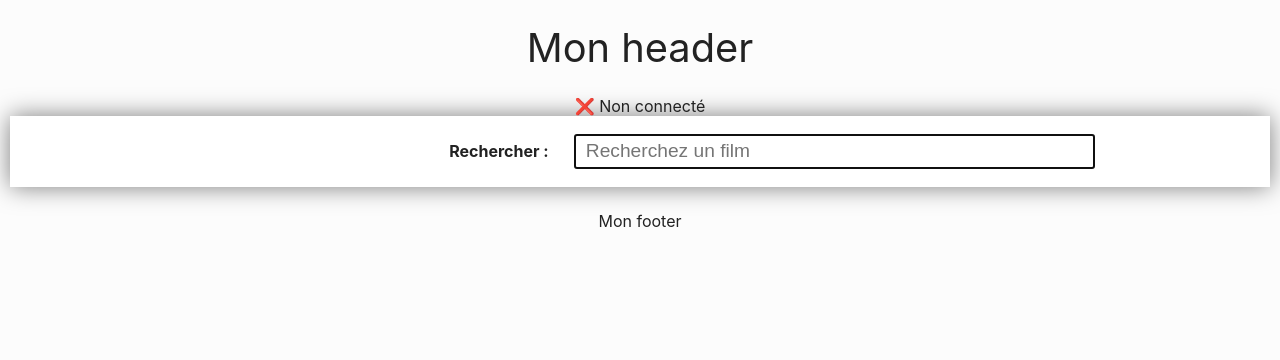
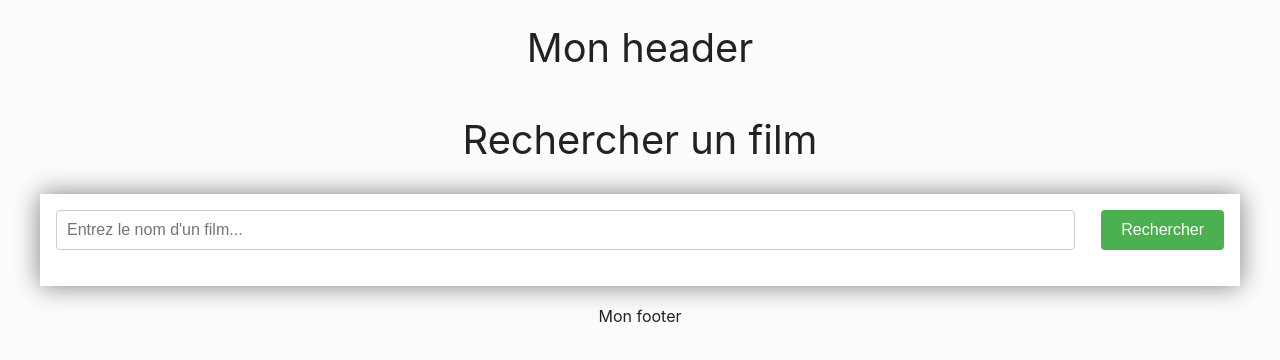
Before and after one commit to DraayZe/WR505, a Vue app: page /search in a window 1280 px wide. Shown: the top 360 px of the page. Built offline with nearby package versions, Linux system fonts and the light colour scheme.

Commit message:
add:backend connected to frontend

```diff
--- a/src/App.vue
+++ b/src/App.vue
@@ -17,7 +17,8 @@ function handleLogout() {
       <h1>Mon header</h1>
 
       <div v-if="session.loggedIn" class="user-info">
-        <span>👋 Bonjour, {{ session.user?.firstname }}</span>
+        <span style="padding: 10px">👋 Bonjour, {{ session.user?.firstname }} </span>
+        <span>{{session.user?.email}}</span>
         <button @click="handleLogout">Se déconnecter</button>
       </div>
     </div>
--- a/src/components/SearchFilm.vue
+++ b/src/components/SearchFilm.vue
@@ -1,81 +1,206 @@
 <script setup>
-import { ref, computed, watch, onMounted } from "vue";
-import Film from "@/components/Film.vue";
+import { ref } from 'vue'
+import FilmService from '@/services/FilmService'
 
-const query = ref("");
-const films = ref([]);
+const query = ref('')
+const films = ref([])
+const loading = ref(false)
+const error = ref(null)
 
-import { useSession } from '@/stores/session'
-const session = useSession()
+const searchFilms = async () => {
+  if (!query.value.trim()) {
+    error.value = 'Veuillez entrer un terme de recherche'
+    return
+  }
 
-function searchFilms() {
-  films.value = [
-    {
-      title: "Titanic",
-      released: "19 Dec 1997",
-      director: "James Cameron",
-      actors: "Leonardo DiCaprio, Kate Winslet, Billy Zane, Kathy Bates",
-      poster: "https://m.media-amazon.com/images/M/MV5BMDdmZGU3NDQtY2E5My00ZTliLWIzOTUtMTY4ZGI1YjdiNjk3XkEyXkFqcGdeQXVyNTA4NzY1MzY@._V1_SX300.jpg",
-      plot: "84 years later, a 100 year-old woman named Rose tells the story...",
-      metascore: "75",
-    },
-    {
-      title: "Blade Runner",
-      released: "25 Jun 1982",
-      director: "Ridley Scott",
-      actors: "Harrison Ford, Rutger Hauer, Sean Young, Edward James Olmos",
-      poster: "https://m.media-amazon.com/images/M/MV5BNzQzMzJhZTEtOWM4NS00MTdhLTg0YjgtMjM4MDRkZjUwZDBlXkEyXkFqcGdeQXVyNjU0OTQ0OTY@._V1_SX300.jpg",
-      plot: "A blade runner must pursue and terminate four replicants...",
-      metascore: "89",
-    },
-    {
-      title: "The Shining",
-      released: "13 Jun 1980",
-      director: "Stanley Kubrick",
-      actors: "Jack Nicholson, Shelley Duvall, Danny Lloyd, Scatman Crothers",
-      poster: "https://m.media-amazon.com/images/M/MV5BZWFlYmY2MGEtZjVkYS00YzU4LTg0YjQtYzY1ZGE3NTA5NGQxXkEyXkFqcGdeQXVyMTQxNzMzNDI@._V1_SX300.jpg",
-      plot: "A family heads to an isolated hotel for the winter...",
-      metascore: "63",
-    },
-  ];
+  // Vérifier que le titre fait au moins 1 caractère
+  if (query.value.trim().length < 1) {
+    error.value = 'Le titre doit contenir au moins 1 caractère'
+    return
+  }
+
+  error.value = null
+  loading.value = true
+
+  try {
+    const response = await FilmService.search(query.value.trim())
+    films.value = response.films || response.movies || response.results || response
+  } catch (err) {
+    if (err.message.includes('Failed to fetch') || err.message.includes('NetworkError')) {
+      error.value = '❌ Impossible de se connecter au serveur. Vérifiez que le backend est démarré sur http://localhost:3030'
+    } else if (err.message.includes('403') || err.message.includes('Forbidden')) {
+      error.value = '🔒 Accès refusé. Vous devez être connecté pour effectuer cette recherche.'
+    } else if (err.message.includes('401') || err.message.includes('Unauthorized')) {
+      error.value = '🔐 Session expirée. Veuillez vous reconnecter.'
+    } else if (err.message.includes('title query parameter')) {
+      error.value = '⚠️ Le titre de recherche est requis (au moins 1 caractère)'
+    } else {
+      error.value = `❌ ${err.message}`
+    }
+    films.value = []
+  } finally {
+    loading.value = false
+  }
+}
+</script>
+
+<template>
+  <div id="search-film">
+    <h1>Rechercher un film</h1>
+
+    <form @submit.prevent="searchFilms">
+      <div class="search-container">
+        <input
+          type="text"
+          v-model="query"
+          placeholder="Entrez le nom d'un film..."
+          :disabled="loading"
+        />
+        <button type="submit" :disabled="loading">
+          {{ loading ? 'Recherche...' : 'Rechercher' }}
+        </button>
+      </div>
+    </form>
+
+    <p v-if="error" class="error">{{ error }}</p>
+
+    <div v-if="films.length > 0" class="results">
+      <h2>Résultats ({{ films.length }})</h2>
+      <div class="films-grid">
+        <div v-for="film in films" :key="film.imdbid" class="film-card">
+          <img
+            v-if="film.poster"
+            :src="film.poster"
+            :alt="film.title"
+          />
+          <div class="film-info">
+            <h3>{{ film.title }}</h3>
+            <p><strong>Année :</strong> {{ film.year }}</p>
+            <p><strong>Sortie :</strong> {{ film.released }}</p>
+            <p><strong>Durée :</strong> {{ film.runtime }}</p>
+            <p><strong>Réalisateur :</strong> {{ film.director }}</p>
+            <p><strong>Acteurs :</strong> {{ film.actors }}</p>
+            <p><strong>Note IMDb :</strong> ⭐ {{ film.imdbrating }}</p>
+            <p v-if="film.boxoffice && film.boxoffice !== 'N/A'"><strong>Box Office :</strong> {{ film.boxoffice }}</p>
+            <p class="overview">{{ film.plot }}</p>
+          </div>
+        </div>
+      </div>
+    </div>
+
+    <p v-else-if="!loading && query" class="no-results">
+      Aucun film trouvé pour "{{ query }}"
+    </p>
+  </div>
+</template>
+
+
+<style scoped>
+#search-film {
+  max-width: 1200px;
+  margin: 0 auto;
+  padding: 20px;
 }
 
-watch(query, (newQuery) => {
-  if (newQuery === "") {
-    films.value = [];
-  } else {
-    searchFilms();
-  }
-});
+h1 {
+  text-align: center;
+  margin-bottom: 30px;
+}
 
-const filteredFilms = computed(() =>
-  films.value.filter((film) =>
-    film.title.toLowerCase().includes(query.value.toLowerCase())
-  )
-);
+.search-container {
+  display: flex;
+  gap: 10px;
+  margin-bottom: 20px;
+}
 
-const numberResults = computed(() => filteredFilms.value.length);
+input {
+  flex: 1;
+  padding: 10px;
+  font-size: 16px;
+  border: 1px solid #ccc;
+  border-radius: 4px;
+}
 
-onMounted(() => {
-  document.getElementById("search").focus();
-});
-</script>
+button {
+  padding: 10px 20px;
+  font-size: 16px;
+  background-color: #4CAF50;
+  color: white;
+  border: none;
+  border-radius: 4px;
+  cursor: pointer;
+}
 
-<template> <div>
-  <p v-if="session.loggedIn">✅ Connecté</p>
-  <p v-else>❌ Non connecté</p>
-</div>
+button:hover:not(:disabled) {
+  background-color: #45a049;
+}
 
-  <div id="search-film">
-    <form @submit.prevent="searchFilms">
-      <label for="search">Rechercher :</label>
-      <input id="search" type="text" v-model="query" placeholder="Recherchez un film" />
-    </form>
+button:disabled {
+  background-color: #cccccc;
+  cursor: not-allowed;
+}
 
-    <p v-if="numberResults > 0">Le nombre de résultats : {{ numberResults }}</p>
+.error {
+  color: #d32f2f;
+  background-color: #ffebee;
+  padding: 10px;
+  border-radius: 4px;
+  margin-bottom: 20px;
+}
 
-    <ul class="films">
-      <Film v-for="film in filteredFilms" :key="film.title" :film="film" />
-    </ul>
-  </div>
-</template>
+.no-results {
+  text-align: center;
+  color: #666;
+  font-style: italic;
+}
+
+.results h2 {
+  margin-bottom: 20px;
+}
+
+.films-grid {
+  display: grid;
+  grid-template-columns: repeat(auto-fill, minmax(250px, 1fr));
+  gap: 20px;
+}
+
+.film-card {
+  border: 1px solid #ddd;
+  border-radius: 8px;
+  overflow: hidden;
+  transition: transform 0.2s;
+}
+
+.film-card:hover {
+  transform: translateY(-5px);
+  box-shadow: 0 4px 8px rgba(0, 0, 0, 0.2);
+}
+
+.film-card img {
+  width: 100%;
+  height: auto;
+  display: block;
+}
+
+.film-info {
+  padding: 15px;
+}
+
+.film-info h3 {
+  margin: 0 0 10px 0;
+  font-size: 18px;
+}
+
+.film-info p {
+  margin: 5px 0;
+  color: #666;
+  font-size: 14px;
+}
+
+.overview {
+  display: -webkit-box;
+  -webkit-line-clamp: 3;
+  -webkit-box-orient: vertical;
+  overflow: hidden;
+}
+</style>
--- /dev/null
+++ b/src/services/FilmService.js
@@ -0,0 +1,7 @@
+import { api } from '@/services/api.js'
+
+export default {
+  search (title) {
+    return api(`/movies/search?title=${encodeURIComponent(title)}`)
+  }
+}
--- /dev/null
+++ b/src/services/UserService.js
@@ -0,0 +1,19 @@
+import { api } from '@/services/api.js'
+
+export default {
+  register (credentials) {
+    return api('/user/register', {
+      method: 'POST',
+      body: JSON.stringify(credentials)
+    })
+  },
+  login (credentials) {
+    return api('/user/login', {
+      method: 'POST',
+      body: JSON.stringify(credentials)
+    })
+  },
+  user () {
+    return api('/user')
+  }
+}
--- /dev/null
+++ b/src/services/api.js
@@ -0,0 +1,25 @@
+import { useSession } from '@/stores/session.js'
+
+export const BASE_URL = 'http://localhost:3030'
+
+export async function api (url, params = {}) {
+  const session = useSession()
+
+  params = Object.assign({
+    mode: 'cors',
+    cache: 'no-cache',
+  }, params)
+
+  params.headers = Object.assign({
+    Authorization: `Bearer ${session.token}`,
+    'Content-Type': 'application/json'
+  }, params.headers)
+
+  let response = await fetch(BASE_URL + url, params)
+  let json = await response.json() || {}
+  if (!response.ok){
+    let errorMessage = json.error || response.status
+    throw new Error(errorMessage)
+  }
+  return json
+}
--- a/src/stores/session.js
+++ b/src/stores/session.js
@@ -3,20 +3,24 @@ import { ref } from "vue";
 
 export const useSession = defineStore('session', () => {
   const user = ref(null);
+  const token = ref(null);
   const loggedIn = ref(false);
 
-  function login({ user: newUser }) {
+  function login({ user: newUser, token: newToken }) {
     loggedIn.value = true;
     user.value = newUser;
+    token.value = newToken;
   }
 
   function logout() {
     loggedIn.value = false;
     user.value = null;
+    token.value = null;
   }
 
   return {
     user,
+    token,
     loggedIn,
     login,
     logout
```
Also changed, not shown: src/components/LoginForm.vue (+37 -8 lines).
